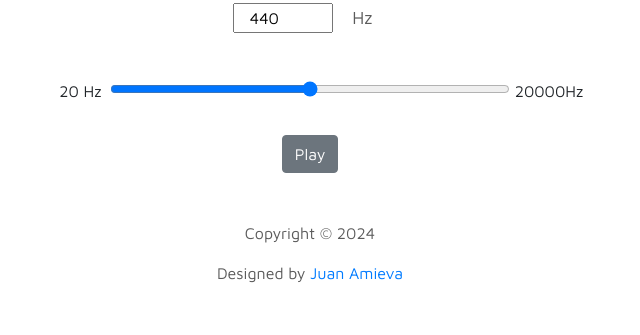
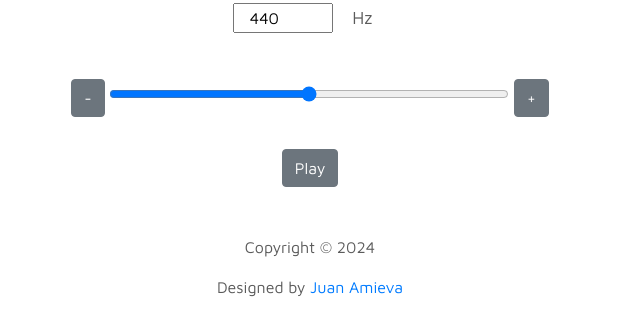
Before and after one commit to juandejunin/oscilador, a plain HTML site: page index.html in a window 1280 px wide. Shown: the part 137-472 px from the top of the page, without its empty margins (330-970 px from the left). Drawn offline with Linux system fonts and the light colour scheme.

Commit message:
feat: agregado  boton mas y menos para aumentar y reducir la frecuencia

```diff
--- a/index.html
+++ b/index.html
@@ -18,8 +18,6 @@
     <script src="js/oscilador.js"></script>
   </head>
   <body>
-
-
     <div class="container">
       <div class="row justify-content-center">
         <div><h2>Oscilador</h2></div>
@@ -40,9 +38,13 @@
         </div>
 
         <div class="col-12 text-center mt-3 mb-3">
-          <span style="display: inline-block; width: 30%; max-width: 50px"
-            >20 Hz</span
+          <button
+            id="menosFrecuencia"
+            class="btn btn-secondary"
+            onclick="disminuirFrecuencia()"
           >
+            -
+          </button>
           <input
             type="range"
             min="20"
@@ -53,14 +55,16 @@
             oninput="cambioDeFrecuencia(event.target.value)"
             style="display: inline-block; width: 40%; max-width: 400px"
           />
-          <span style="display: inline-block; width: 30%; max-width: 50px"
-            >20000Hz</span
+          <button
+            id="masFrecuencia"
+            class="btn btn-secondary"
+            onclick="aumentarFrecuencia()"
           >
+            +
+          </button>
         </div>
         <div class="col-12 text-center mt-3">
-            <button id="playButton" class="btn btn-secondary">
-                Play
-              </button>
+          <button id="playButton" class="btn btn-secondary">Play</button>
         </div>
       </div>
     </div>
@@ -78,6 +82,5 @@
         </div>
       </div>
     </footer>
-
   </body>
 </html>
--- a/js/oscilador.js
+++ b/js/oscilador.js
@@ -1,43 +1,3 @@
-// // window.onload = function () {
-// //   // Se asegura de que se utiliza el contexto de audio adecuado en todos los navegadores
-// //   window.AudioContext = window.AudioContext || window.webkitAudioContext;
-
-// //   // Inicialización de variables globales
-// //   var contextoDeAudio = new AudioContext();
-// //   var estaReproduciendo = false;
-// //   var nodoFuente = null;
-// //   var frecuencia = 220
-
-
-// //   // Alterna la reproducción de un oscilador en el navegador
-// //   function alternarOscilador() {
-// //     var control = document.getElementById("controlDeFrecuenciaRango");
-// //     frecuencia = control.value;
-// //     console.log(frecuencia)
-// //     if (estaReproduciendo) {
-// //       // Detiene la reproducción y retorna
-// //       nodoFuente.stop(0);
-// //       nodoFuente = null;
-// //       estaReproduciendo = false;
-// //       return "Reproducir oscilador";
-// //     }
-
-// //     nodoFuente = contextoDeAudio.createOscillator();
-// //     nodoFuente.frequency.value = frecuencia; // Frecuencia predeterminada: 440 Hz
-// //     nodoFuente.connect(contextoDeAudio.destination);
-// //     nodoFuente.start(0);
-// //     estaReproduciendo = true;
-
-// //     return "Detener";
-// //   }
-
-// //   // Agregar controlador de eventos de clic al botón "Play" para disparar el oscilador
-// //   document.getElementById("playButton").addEventListener("click", function() {
-// //     alternarOscilador();
-// //   });
-// // };
-
-
 // window.onload = function () {
 //   // Se asegura de que se utiliza el contexto de audio adecuado en todos los navegadores
 //   window.AudioContext = window.AudioContext || window.webkitAudioContext;
@@ -46,29 +6,20 @@
 //   var contextoDeAudio = new AudioContext();
 //   var estaReproduciendo = false;
 //   var nodoFuente = null;
-//   var frecuencia = 440;
+//   var frecuencia = 220;
 
-//   // Función para actualizar el valor del input de texto con el valor del input de rango
-//   function actualizarValorDeTexto(valor) {
-//     document.getElementById("controlDeFrecuenciaTexto").value = valor;
-//   }
-
-//   // Alterna la reproducción de un oscilador en el navegador
-//   function alternarOscilador() {
-//     if (estaReproduciendo) {
-//       // Detiene la reproducción y retorna
+//   // Función para actualizar el valor del input de rango y el sonido
+//   function actualizarFrecuencia(valor) {
+//     frecuencia = valor;
+//     document.getElementById("controlDeFrecuenciaRango").value = valor; // Actualiza el valor del input de rango
+//     if (estaReproduciendo && nodoFuente !== null) {
+//       // Si se está reproduciendo, detiene el sonido actual y lo vuelve a iniciar con la nueva frecuencia
 //       nodoFuente.stop(0);
-//       estaReproduciendo = false;
-//       return "Reproducir oscilador";
+//       nodoFuente = contextoDeAudio.createOscillator();
+//       nodoFuente.frequency.value = frecuencia;
+//       nodoFuente.connect(contextoDeAudio.destination);
+//       nodoFuente.start(0);
 //     }
-
-//     nodoFuente = contextoDeAudio.createOscillator();
-//     nodoFuente.frequency.value = frecuencia; // Frecuencia predeterminada: 440 Hz
-//     nodoFuente.connect(contextoDeAudio.destination);
-//     nodoFuente.start(0);
-//     estaReproduciendo = true;
-
-//     return "Detener";
 //   }
 
 //   // Agregar controlador de eventos de input al input de rango para actualizar el valor del input de texto y el sonido
@@ -76,21 +27,35 @@
 //     .getElementById("controlDeFrecuenciaRango")
 //     .addEventListener("input", function (event) {
 //       var valor = event.target.value;
-//       frecuencia = valor;
-//       actualizarValorDeTexto(valor); // Actualiza el valor del input de texto
-//       if (estaReproduciendo) {
-//         // Si se está reproduciendo, detiene el sonido actual y lo vuelve a iniciar con la nueva frecuencia
-//         nodoFuente.stop(0);
-//         nodoFuente = contextoDeAudio.createOscillator();
-//         nodoFuente.frequency.value = frecuencia;
-//         nodoFuente.connect(contextoDeAudio.destination);
-//         nodoFuente.start(0);
-//       }
+//       actualizarFrecuencia(valor);
+//       document.getElementById("controlDeFrecuenciaTexto").value = valor; // Actualiza el valor del input de texto
+//     });
+
+//   // Agregar controlador de eventos de input al input de texto para actualizar la frecuencia y el sonido
+//   document
+//     .getElementById("controlDeFrecuenciaTexto")
+//     .addEventListener("input", function (event) {
+//       var valor = event.target.value;
+//       actualizarFrecuencia(valor);
+//       document.getElementById("controlDeFrecuenciaRango").value = valor; // Actualiza el valor del input de rango
 //     });
 
 //   // Agregar controlador de eventos de clic al botón "Play" para disparar el oscilador
 //   document.getElementById("playButton").addEventListener("click", function () {
-//     document.getElementById("playButton").textContent = alternarOscilador();
+//     if (estaReproduciendo) {
+//       // Detiene la reproducción y retorna
+//       nodoFuente.stop(0);
+//       estaReproduciendo = false;
+//       document.getElementById("playButton").textContent = "Play";
+//     } else {
+//       // Inicia la reproducción
+//       nodoFuente = contextoDeAudio.createOscillator();
+//       nodoFuente.frequency.value = frecuencia;
+//       nodoFuente.connect(contextoDeAudio.destination);
+//       nodoFuente.start(0);
+//       estaReproduciendo = true;
+//       document.getElementById("playButton").textContent = "Stop";
+//     }
 //   });
 // };
 
@@ -103,7 +68,7 @@ window.onload = function () {
   var contextoDeAudio = new AudioContext();
   var estaReproduciendo = false;
   var nodoFuente = null;
-  var frecuencia = 220;
+  var frecuencia = 440; // Cambié la frecuencia predeterminada a 440 Hz
 
   // Función para actualizar el valor del input de rango y el sonido
   function actualizarFrecuencia(valor) {
@@ -137,6 +102,43 @@ window.onload = function () {
       document.getElementById("controlDeFrecuenciaRango").value = valor; // Actualiza el valor del input de rango
     });
 
+
+
+// Función para disminuir la frecuencia en 1 Hz
+function disminuirFrecuencia() {
+  var inputFrecuencia = document.getElementById("controlDeFrecuenciaTexto");
+  var nuevaFrecuencia = parseFloat(inputFrecuencia.value) -  1;
+
+  // Actualizar el valor del input de texto con la nueva frecuencia
+  inputFrecuencia.value = nuevaFrecuencia;
+
+  // Llamar a actualizarFrecuencia() independientemente del valor máximo permitido
+  actualizarFrecuencia(nuevaFrecuencia);
+}
+
+// Función para aumentar la frecuencia en 1 Hz
+function aumentarFrecuencia() {
+  var inputFrecuencia = document.getElementById("controlDeFrecuenciaTexto");
+  var nuevaFrecuencia = parseFloat(inputFrecuencia.value) + 1;
+
+  // Actualizar el valor del input de texto con la nueva frecuencia
+  inputFrecuencia.value = nuevaFrecuencia;
+
+  // Llamar a actualizarFrecuencia() independientemente del valor máximo permitido
+  actualizarFrecuencia(nuevaFrecuencia);
+}
+
+
+  // Agregar controlador de eventos de clic al botón "Menos Frecuencia" para disminuir la frecuencia
+  document.getElementById("menosFrecuencia").addEventListener("click", function () {
+    disminuirFrecuencia();
+  });
+
+  // Agregar controlador de eventos de clic al botón "Más Frecuencia" para aumentar la frecuencia
+  document.getElementById("masFrecuencia").addEventListener("click", function () {
+    aumentarFrecuencia();
+  });
+
   // Agregar controlador de eventos de clic al botón "Play" para disparar el oscilador
   document.getElementById("playButton").addEventListener("click", function () {
     if (estaReproduciendo) {
```
